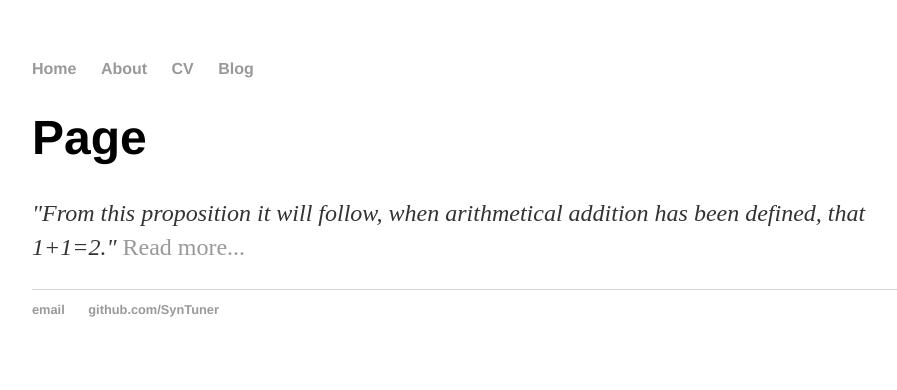
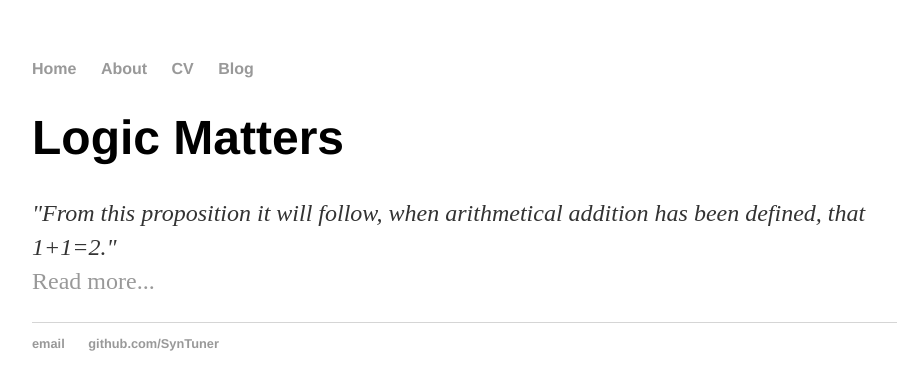
Before and after one commit to Lprniys/SynTuner.github.io, a Jekyll site: the page built from index.html, in a window 1280 px wide. Shown: the top 390 px of the page, without its empty margins (160-1057 px from the left). Built offline with Jekyll 4.4.1, drawn with Linux system fonts in a browser that asks for light colours.

Commit message:
Update index.html

```diff
--- a/index.html
+++ b/index.html
@@ -4,8 +4,9 @@ title: Logic Matters
 ---
 
 	<div class="blurb">
-		<h1>Page</h1>
+		<h1>Logic Matters</h1>
 		<p><em>"From this proposition it will follow, when arithmetical addition has been defined, that 1+1=2." </em>
+		<br />
 		<a href="/about">Read more...</a>
 		</p>
 
```
